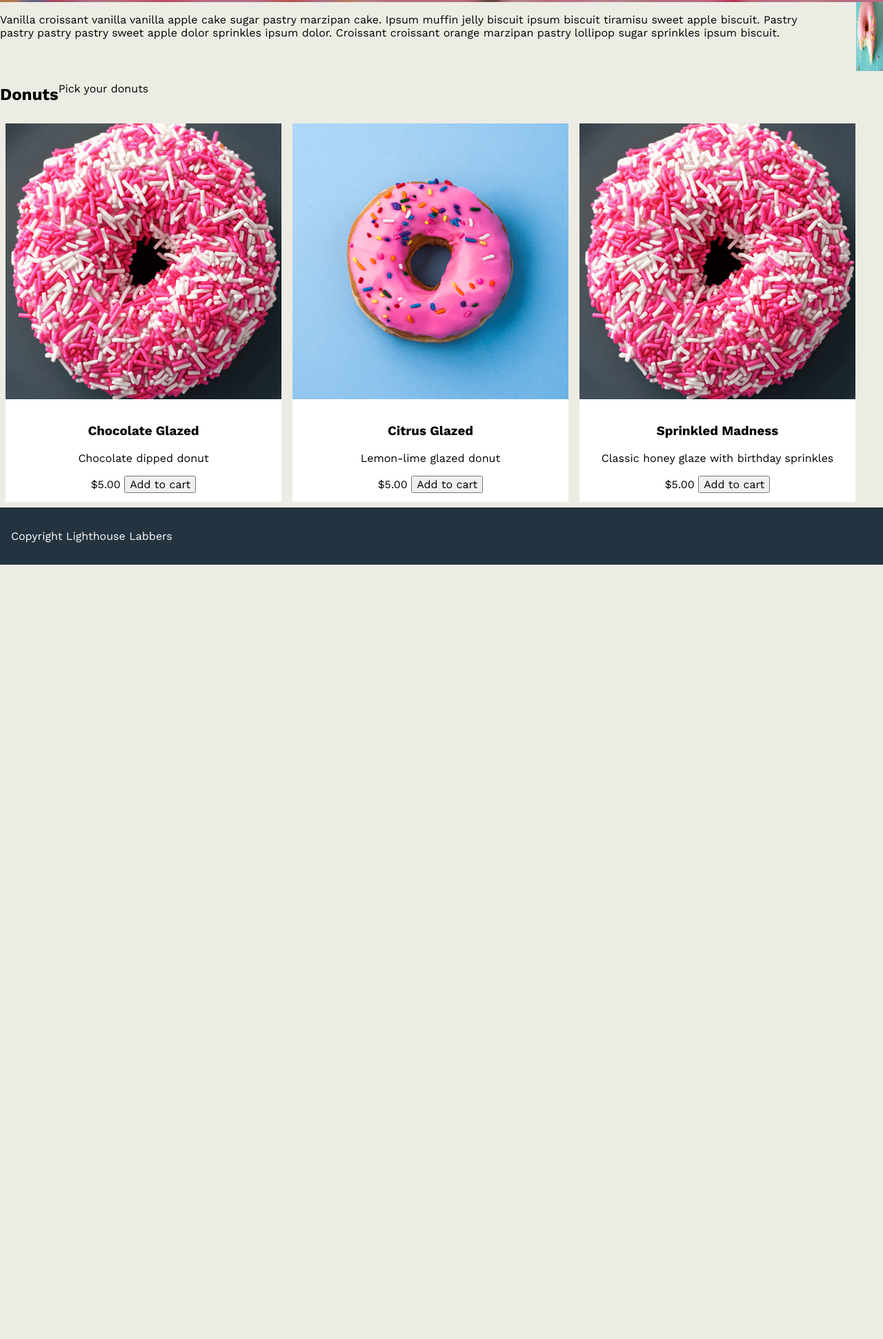
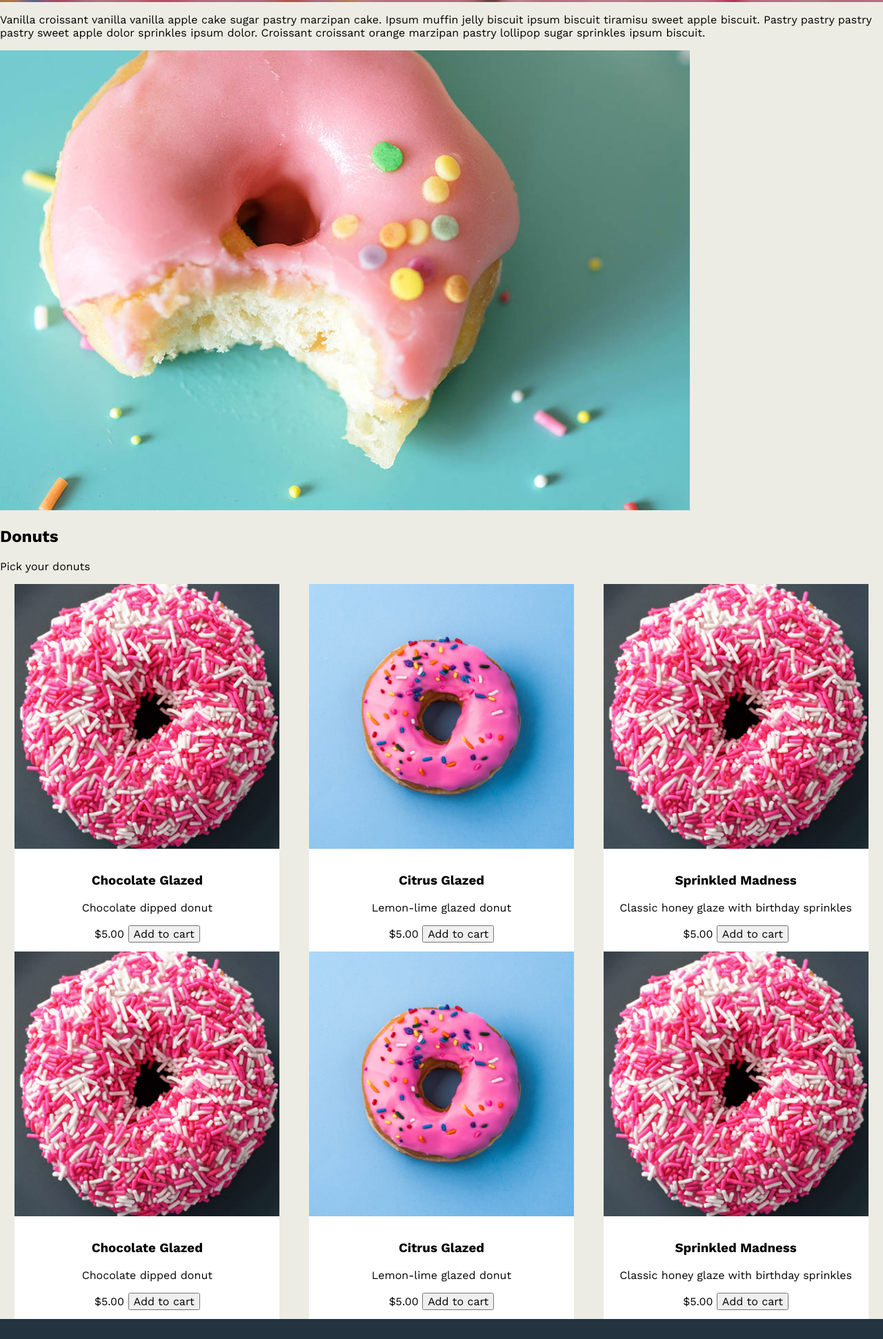
Before and after one commit to KevinZ7/RestaurantApp, a website: page public/index.html in a window 1280 px wide. Shown: the part 497-2439 px from the top of the page at 69% size. Before the commit the page ends 1316 px from the top, so only its background shows below. Drawn offline with nearby package versions, Linux system fonts and the light colour scheme; a web font is replaced by a local one.

Commit message:
added flex campabilities to main and section, donut-cards displaying as in columns.

```diff
--- a/public/index.html
+++ b/public/index.html
@@ -5,7 +5,7 @@
 
 <head>
     <meta charset="UTF-8">
-    <meta name="viewport" content="width=device-width, initial-scale=1.0">
+    <meta name="viewport" content="width=device-width, initial-scale=1">
     <meta http-equiv="X-UA-Compatible" content="ie=edge">
     <!--Google Fonts-->
     <link href="https://fonts.googleapis.com/css?family=Copse|Work+Sans:400,700" rel="stylesheet">
@@ -26,18 +26,18 @@
     <!-- main content -->
     <main>
 
-        <section class="container">
+        <section>
             <header class="hero-banner">
                 <nav id="nav-bar">
                     <img class="logo" src="images/donut1.jpg">
-                    <span class="header">Donut Party</span>
+                    <a class="navbar-brand" href="index.html">Donut Party</a>
                 </nav>
                 <h1>Gonuts Donuts</h1>
                 <button>View Donuts</button>
             </header>
         </section>
         <!--About Section-->
-        <section id="about" class="container">
+        <section id="about">
             <article>
                 <p>Vanilla croissant vanilla vanilla apple cake sugar pastry marzipan cake. Ipsum muffin jelly biscuit
                     ipsum biscuit tiramisu sweet apple biscuit. Pastry pastry pastry pastry sweet apple dolor sprinkles
@@ -45,16 +45,16 @@
                 </p>
             </article>
             <article>
-                <img class="half-img" src="images/about_img_2.jpg" alt="Donut with a bite taken out of it">
+                <img src="images/about_img_2.jpg" alt="Donut with a bite taken out of it">
             </article>
         </section>
 
         <!--Donut Menu-->
-        <section class="container">
+        <section>
             <h2>Donuts</h2>
             <p>Pick your donuts</p>
         </section>
-        <section class="container" id="donuts">
+        <section class="card-layout" id="donuts">
             <!--donut 1-->
             <article class="donut-card">
                 <header>
@@ -91,6 +91,42 @@
                     <button>Add to cart</button>
                 </section>
             </article>
+            <!--donut 1-->
+            <article class="donut-card">
+                <header>
+                    <img class="card-display" src="/images/donut1.jpg">
+                </header>
+                <section class="donut-content">
+                    <h3 class="name">Chocolate Glazed</h3>
+                    <p>Chocolate dipped donut</p>
+                    <span class="price">$5.00</span>
+                    <button class="primary-btn">Add to cart</button>
+                </section>
+            </article>
+
+            <article class="donut-card">
+                <header>
+                    <img class="card-display" src="/images/donut2.jpg">
+                </header>
+                <section class="donut-content">
+                    <h3 class="name">Citrus Glazed</h3>
+                    <p>Lemon-lime glazed donut</p>
+                    <span class="price">$5.00</span>
+                    <button>Add to cart</button>
+                </section>
+            </article>
+            <!--donut 3-->
+            <article class="donut-card">
+                <header>
+                    <img class="card-display" src="/images/donut3.jpg">
+                </header>
+                <section class="donut-content">
+                    <h3 class="name">Sprinkled Madness</h3>
+                    <p>Classic honey glaze with birthday sprinkles</p>
+                    <span class="price">$5.00</span>
+                    <button>Add to cart</button>
+                </section>
+            </article>
         </section>
         <!--End of Donut Menu-->
     </main>
--- a/public/styles/donut-card.css
+++ b/public/styles/donut-card.css
@@ -1,8 +1,24 @@
 /* Donut Card CSS */
+
+
+
+.card-layout {
+    display: flex;
+    flex-direction: row;
+    flex-wrap: wrap;
+    justify-content: space-around;
+}
 
 .donut-card {
     background: #ffffff;
-    margin: .5em;
+    flex-basis: 30%;
+    min-width: 240px;
+}
+@media only screen and (max-width: 600px) {
+    .donut-card {
+        flex-basis: 100%;
+        background-color: blue;
+    }
 }
 
 .card-display {
--- a/public/styles/layout.css
+++ b/public/styles/layout.css
@@ -22,3 +22,18 @@
 color: #fff;
 padding: 1em;
 }
+
+section {
+    display: flex;
+}
+
+@media only screen and (max-width: 600px) {
+    section {
+        width: 100%;
+    }
+}
+
+main {
+    display: flex;
+    flex-direction: column;
+}
--- a/public/styles/main.css
+++ b/public/styles/main.css
@@ -5,13 +5,17 @@
     width: 100%;
     height: 500px;
     background-image: url(/images/donut-hero1.jpg);
+
+}
+ .hero-banner h1 {
     text-align: center;
     color: #fff
-}
+ }
 
-
-.half-img {
-    width: 50%;
-    height: 100px;
-    float: right;
-}
+ .hero-banner button {
+     text-align: center;
+     align-content: center;
+     background-color: rgba(255, 255, 255, 0.5);
+     color: #fff;
+     text-transform: uppercase;
+ }
--- a/public/styles/nav.css
+++ b/public/styles/nav.css
@@ -7,3 +7,10 @@
 .logo {
     width: 80px;
 }
+
+.navbar-brand {
+    color: #fff;
+    text-transform: uppercase;
+    font-kerning: 2em;
+    font-size: 1em;
+}
```
